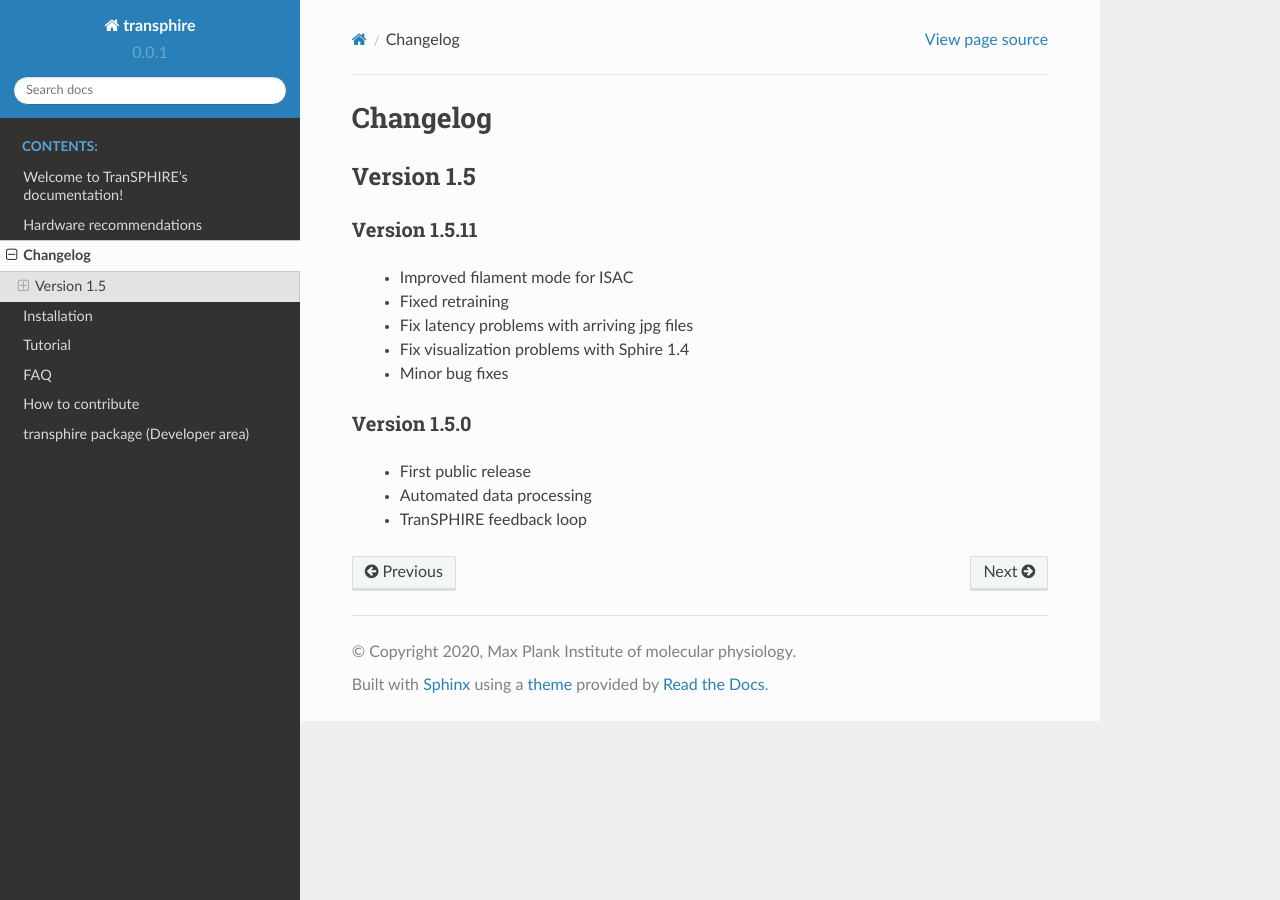
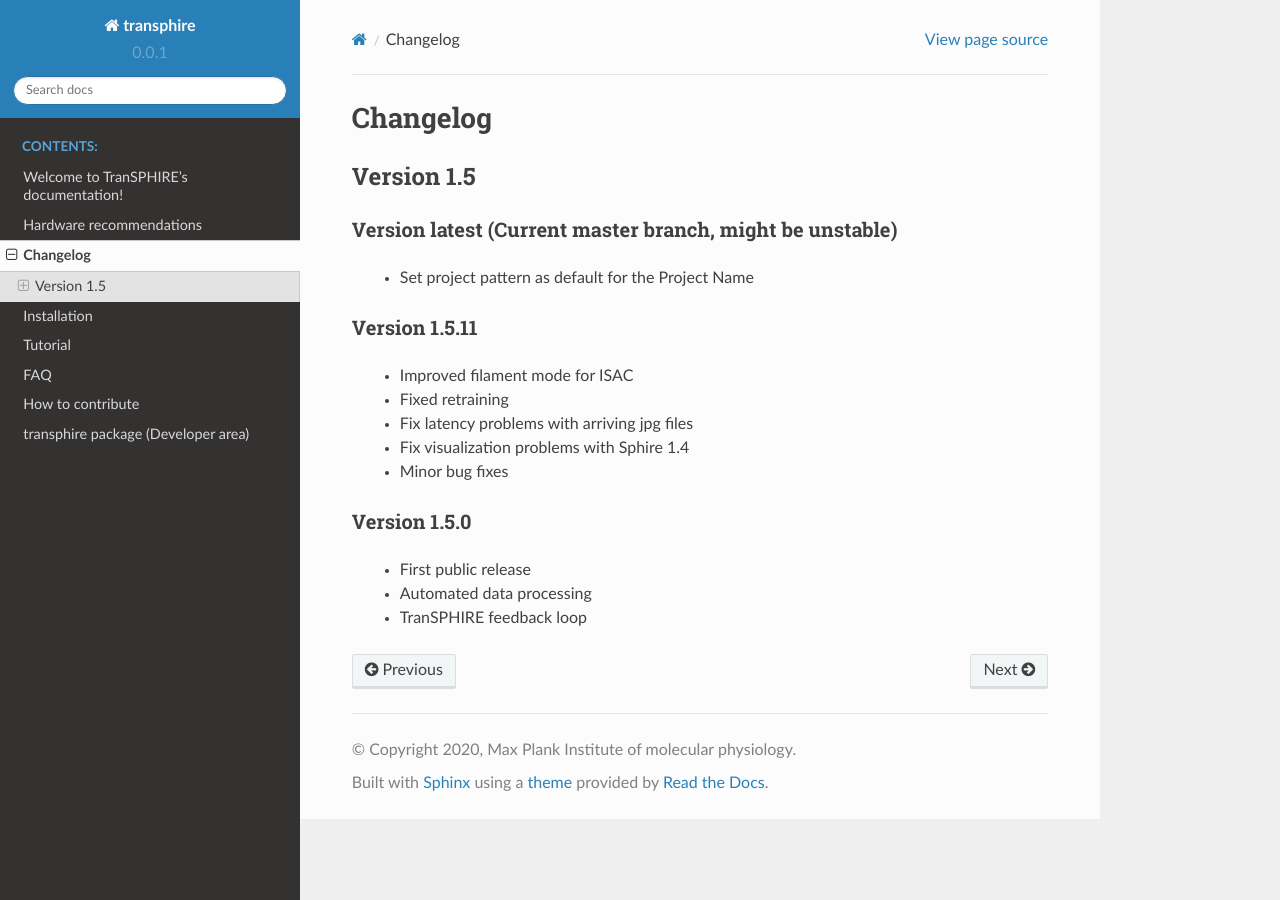
Before and after one commit to MPI-Dortmund/transphire, a Sphinx documentation site: the page built from docs/source/general/changelog.rst, in a window 1280 px wide. Built offline with Sphinx 7.4.7 and the Read the Docs theme 2.0.0, drawn with Linux system fonts in a browser that asks for light colours; pages that are not in the unit, such as notebooks, are missing from menus.

Commit message:
Add changelog for master branch

```diff
--- a/docs/source/general/changelog.rst
+++ b/docs/source/general/changelog.rst
@@ -7,6 +7,11 @@ Changelog
 
 Version 1.5
 +++++++++++
+
+Version latest (Current master branch, might be unstable)
+********************************************************
+
+    - Set project pattern as default for the Project Name
 
 Version 1.5.11
 **************
```
